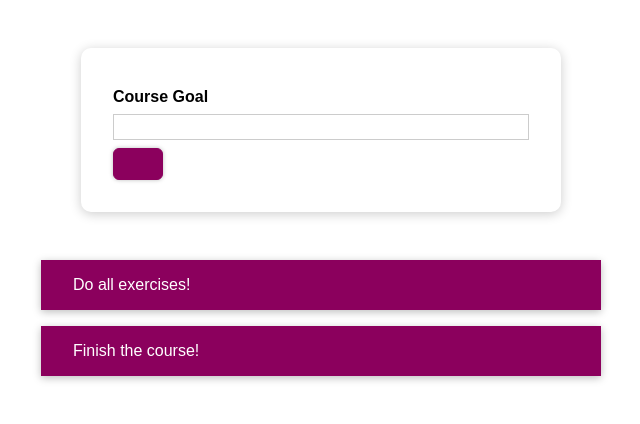
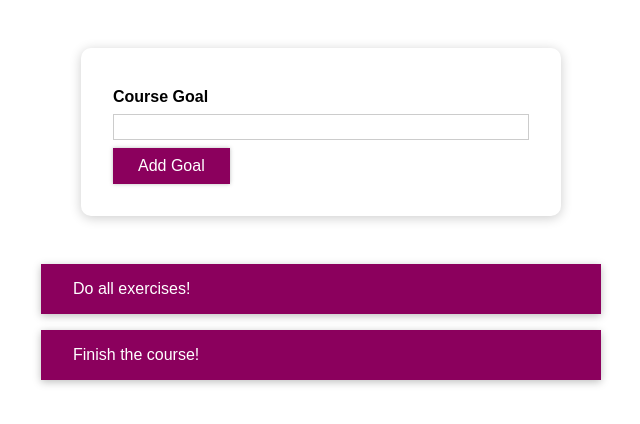
Before and after one commit to ntu002/Learn_React_Web, a React (Create React App) app: page / in a window 1280 px wide. Shown: the top 424 px of the page, without its empty margins (319-959 px from the left). Built offline with nearby package versions, Linux system fonts and the light colour scheme.

Commit message:
bug button

```diff
--- a/src/components/CourseGoals/CourseInput/CourseInput.js
+++ b/src/components/CourseGoals/CourseInput/CourseInput.js
@@ -1,6 +1,6 @@
 import React, { useState } from "react";
 
-import Button1 from "../../UI/Button/Button1";
+import Button from "../../UI/Button/Button";
 import "./CourseInput.css";
 
 const CourseInput = (props) => {
@@ -33,7 +33,7 @@ const CourseInput = (props) => {
           onChange={goalInputChangeHandler}
         />
       </div>
-      <Button1 type="submit">Add Goal</Button1>
+      <Button type="submit">Add Goal</Button>
     </form>
   );
 };
--- /dev/null
+++ b/src/components/UI/Button/Button.js
@@ -0,0 +1,39 @@
+import React from "react";
+import './Button.css';
+
+//  import styled from "styled-components";
+//  import { Button } from "antd";
+
+// const MyButton = styled(Button)`
+//  &&& {
+//   font: inherit;
+//   padding: 0.5rem 1.5rem;
+//   border: 1px solid #8b005d;
+//   color: white;
+//   background: #8b005d;
+//   box-shadow: 0 0 4px rgba(0, 0, 0, 0.26);
+//   cursor: pointer;
+
+//   &:focus {
+//     outline: none;
+//   }
+
+//   &:hover,
+//   &:active {
+//     background: #ac0e77;
+//     border-color: #ac0e77;
+//     box-shadow: 0 0 8px rgba(0, 0, 0, 0.26);
+//   }
+//  }
+// `;
+
+const Button = props => {
+  return (
+    <button type={props.type} className="button" onClick={props.onClick}>
+      {props.children}
+    </button>
+  );
+
+};
+
+export default Button;
--- a/src/components/UI/Button/Button1.js
+++ /dev/null
@@ -1,41 +0,0 @@
- //import { render } from "@testing-library/react";
-import React from "react";
-// import './Button.css';
-
- import styled from "styled-components";
- import { Button } from "antd";
-
-const MyButton = styled(Button)`
- &&& {
-  font: inherit;
-  padding: 0.5rem 1.5rem;
-  border: 1px solid #8b005d;
-  color: white;
-  background: #8b005d;
-  box-shadow: 0 0 4px rgba(0, 0, 0, 0.26);
-  cursor: pointer;
-
-  &:focus {
-    outline: none;
-  }
-
-  &:hover,
-  &:active {
-    background: #ac0e77;
-    border-color: #ac0e77;
-    box-shadow: 0 0 8px rgba(0, 0, 0, 0.26);
-  }
- }
-`;
-
-const Button1 = props => {
-  // return (
-  //   <button type={props.type} className="button" onClick={props.onClick}>
-  //     {props.children}
-  //   </button>
-  // );
-
- return <MyButton />;
-};
-
-export default Button1;
```
